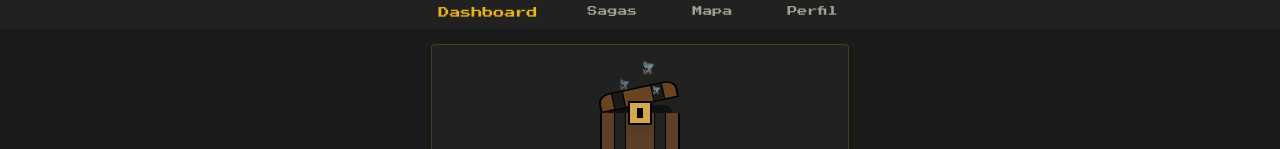
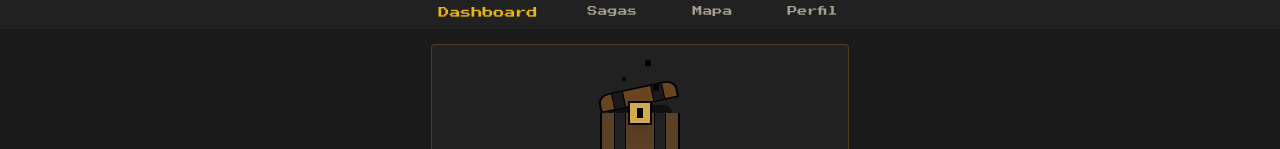
Before and after one commit to NetoPessoal-crypto/Life-RPG---Mestre-das-Sagas-MOCHA, a React (Vite) app: page / in a window 1280 px wide. Shown: the part 771-920 px from the top of the page. Built offline with nearby package versions, Linux system fonts and the light colour scheme.

Commit message:
Update LegendChest.tsx

```diff
--- a/src/react-app/components/LegendChest.tsx
+++ b/src/react-app/components/LegendChest.tsx
@@ -3,33 +3,25 @@ import { useGame } from '@/react-app/context/GameContext';
 import { Button } from '@/react-app/components/ui/button';
 import { TrendingUp, TrendingDown } from 'lucide-react';
 
-// O NOSSO NOVO BAÚ DESENHADO EM CÓDIGO (PIXEL ART STYLE)
+// BAÚ EM PURO CSS
 const ChestIcon = ({ open, empty }: { open: boolean, empty: boolean }) => (
   <div className="relative w-20 h-16 flex flex-col items-center mt-2">
-    {/* Tampa de Madeira */}
     <div className={`w-20 h-6 bg-[#8b5a2b] border-2 border-black rounded-t-xl origin-bottom transition-transform duration-500 z-20 ${open ? '-translate-y-2 -rotate-12 scale-y-75 brightness-75' : ''}`}>
-      {/* Tiras de ferro da tampa */}
       <div className="absolute top-0 left-3 w-3 h-full bg-[#222] border-x border-black" />
       <div className="absolute top-0 right-3 w-3 h-full bg-[#222] border-x border-black" />
     </div>
 
-    {/* Ouro brilhando por dentro (só aparece se aberto e com dinheiro) */}
     {open && !empty && (
       <div className="absolute top-3 w-16 h-8 bg-yellow-500 rounded-full animate-pulse blur-[4px] z-10" />
     )}
 
-    {/* Escuridão do baú vazio */}
     {open && empty && (
       <div className="absolute top-4 w-16 h-4 bg-black rounded-full z-10 opacity-50" />
     )}
 
-    {/* Base de Madeira */}
     <div className="w-20 h-10 bg-[#5c4026] border-2 border-black border-t-0 relative z-30">
-      {/* Tiras de ferro da base */}
       <div className="absolute top-0 left-3 w-3 h-full bg-[#222] border-x border-black" />
       <div className="absolute top-0 right-3 w-3 h-full bg-[#222] border-x border-black" />
-
-      {/* Fechadura Dourada */}
       <div className="absolute -top-3 left-1/2 -translate-x-1/2 w-6 h-6 bg-[#d4a853] border-2 border-black rounded-sm flex items-center justify-center shadow-lg">
          <div className="w-1.5 h-2.5 bg-black rounded-sm" />
       </div>
@@ -77,32 +69,35 @@ export default function LegendChest() {
 
         <div className="flex flex-col items-center gap-6">
 
-          {/* O NOVO BAÚ COM AS ANIMAÇÕES */}
           <div className="relative w-full h-24 flex items-center justify-center">
 
             <ChestIcon open={gold <= 0 || gold > 0} empty={gold <= 0} />
 
-            {/* MOSCAS QUANDO ZERADO */}
+            {/* MOSCAS EM PIXEL ART (QUADRADOS PRETOS) */}
             {gold <= 0 && (
               <div className="absolute inset-0 flex justify-center items-center pointer-events-none z-40">
-                 <span className="absolute -top-2 ml-4 animate-bounce text-[12px]">🪰</span>
-                 <span className="absolute top-2 -ml-8 animate-pulse text-[10px] delay-75">🪰</span>
-                 <span className="absolute top-4 ml-8 animate-bounce text-[8px] delay-150">🪰</span>
+                 <div className="absolute -top-2 ml-4 w-1.5 h-1.5 bg-black animate-bounce" />
+                 <div className="absolute top-2 -ml-8 w-1 h-1 bg-black animate-pulse delay-75" />
+                 <div className="absolute top-4 ml-8 w-1.5 h-1.5 bg-black animate-bounce delay-150" />
               </div>
             )}
 
-            {/* ÍCONES PULANDO QUANDO RICO */}
+            {/* CRISTAIS/MOEDAS EM PIXEL ART (QUADRADOS COLORIDOS) */}
             {gold > 1000 && (
                <div className="absolute inset-0 flex justify-center items-center pointer-events-none z-40">
-                  <div className="absolute -top-4 -ml-12 text-yellow-400 animate-bounce">💰</div>
-                  <div className="absolute -top-2 ml-12 text-cyan-400 animate-bounce delay-150">💎</div>
+                  <div className="absolute -top-4 -ml-12 w-3 h-3 bg-yellow-400 border border-yellow-600 rotate-45 animate-bounce" />
+                  <div className="absolute -top-2 ml-12 w-2 h-2 bg-cyan-400 border border-cyan-600 rotate-45 animate-bounce delay-150" />
                </div>
             )}
 
-            {/* CHUVA DE MOEDAS NO DEPÓSITO */}
+            {/* CHUVA DE MOEDAS (PIXELS DOURADOS) */}
             {isAnimating === 'gain' && (
               <div className="absolute inset-0 flex justify-center pointer-events-none z-50">
-                <div className="coin-rain">🪙 🪙 🪙</div>
+                <div className="coin-rain">
+                  <div className="w-3 h-3 bg-yellow-400 border border-yellow-600" />
+                  <div className="w-3 h-3 bg-yellow-400 border border-yellow-600 mt-2" />
+                  <div className="w-3 h-3 bg-yellow-400 border border-yellow-600" />
+                </div>
               </div>
             )}
           </div>
@@ -114,7 +109,6 @@ export default function LegendChest() {
             {gold <= 0 && <p className="font-pixel text-[8px] text-red-500 mt-2 uppercase tracking-widest">O herói está sem fundos!</p>}
           </div>
 
-          {/* CONTROLES */}
           <div className="w-full flex gap-2">
             <input
               type="number"
@@ -145,13 +139,12 @@ export default function LegendChest() {
           animation: drop 1s forwards;
           position: absolute;
           top: -20px;
-          font-size: 24px;
           display: flex;
-          gap: 8px;
+          gap: 12px;
         }
         @keyframes drop {
-          0% { transform: translateY(-10px) scale(1); opacity: 1; }
-          100% { transform: translateY(80px) scale(0.5); opacity: 0; }
+          0% { transform: translateY(-10px); opacity: 1; }
+          100% { transform: translateY(80px); opacity: 0; }
         }
       `}</style>
     </section>
```
